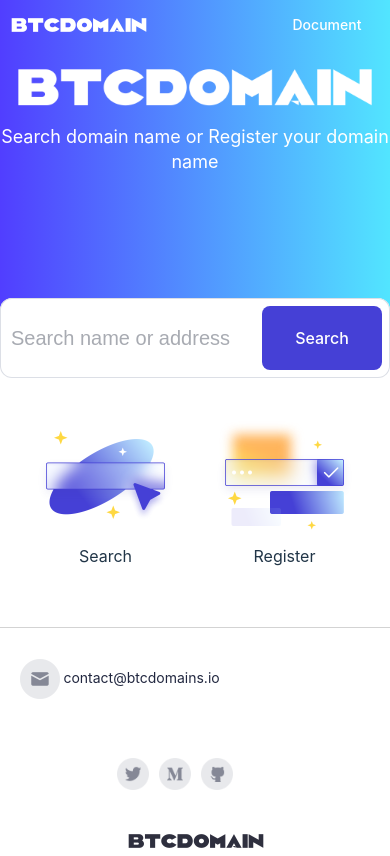
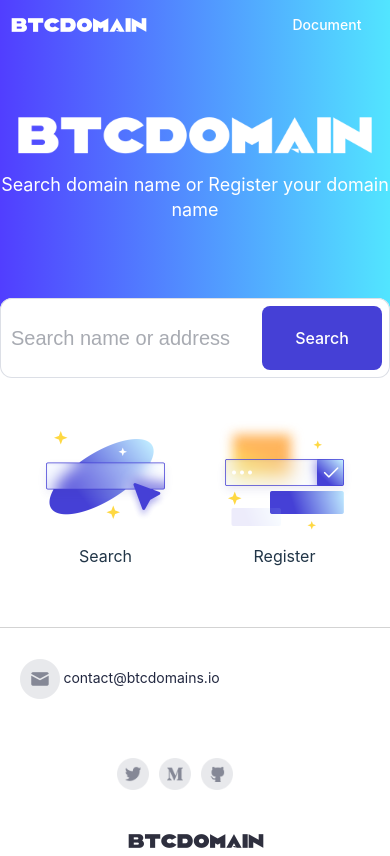
Before and after one commit to lyswifter/bitcoin-domain, a Vue app: page / in a window 390 px wide. Built offline with nearby package versions, Linux system fonts and the light colour scheme.

Commit message:
just css for small screen

```diff
--- a/src/components/Header.vue
+++ b/src/components/Header.vue
@@ -53,7 +53,7 @@ function reloadPage() {
 }
 
 .solgon-title-view {
-  margin-top: 3%;
+  margin-top: 60px;
   height: 60px;
 }
 
--- a/src/components/Home.vue
+++ b/src/components/Home.vue
@@ -60,8 +60,6 @@ function searchAction() {
 
   service.queryDomain(state.inputAppend).then((val) => {
     loadingInstance.close()
-
-    val.code = 311
 
     switch (val.code) {
       case 0:
--- a/src/components/Order.vue
+++ b/src/components/Order.vue
@@ -371,7 +371,6 @@ onMounted(() => {
 }
 
 .list-tip-view {
-    height: 20px;
     font-size: 14px;
     font-weight: 400;
     color: #A7A9BE;
```
